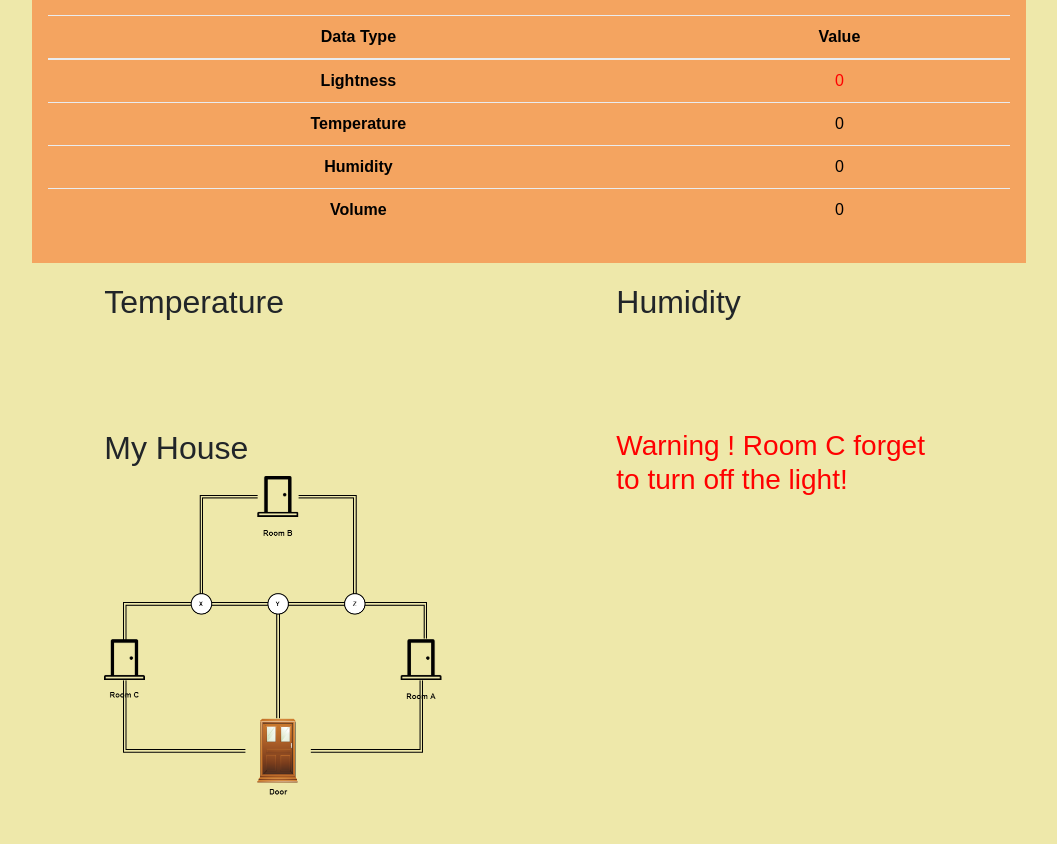
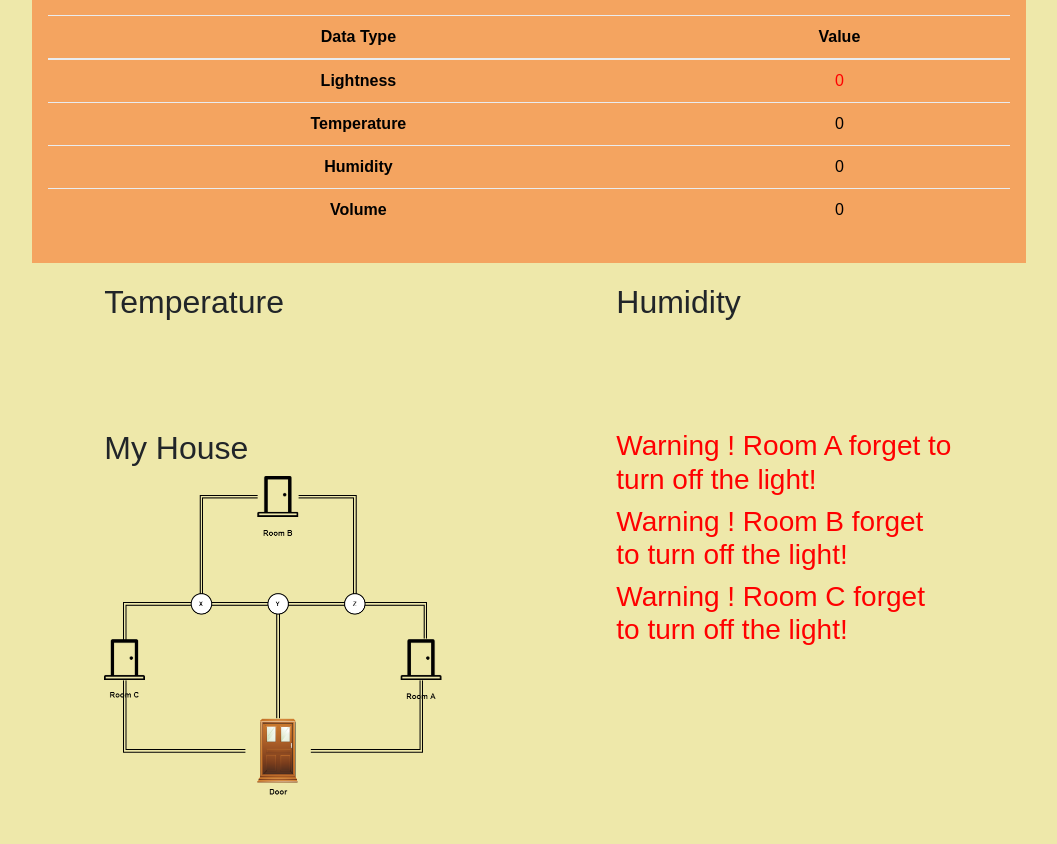
Before and after one commit to dimension4TW/Duckie-Servent, a Flask app: page /display in a window 1280 px wide. Shown: the part 321-1165 px from the top of the page, without its empty margins (111-1168 px from the left). Run offline with Flask 2, Linux system fonts and the light colour scheme; some libraries are stand-ins or nearby versions.

Commit message:
update turn off light
update turn off light

```diff
--- a/templates/display.html
+++ b/templates/display.html
@@ -153,7 +153,9 @@
          <div class="chart">
 
 
-           <h3 id="light-warning" style="color:red;"> </h3>
+            <h3 id="light-warningA" style="color:red;"> </h3>
+			<h3 id="light-warningB" style="color:red;"> </h3>
+			<h3 id="light-warningC" style="color:red;"> </h3>
          </div>
        </div>
   </div>
@@ -179,7 +181,7 @@
 		  $('#lightA').text(data.environmentA.lightness);
           if(data.environmentA.lightness <50){
             $('#lightA').text(data.environmentA.lightness).css('color', 'red');
-            $('#light-warning').text(" Warning ! Room A forget to turn off the light!");
+            $('#light-warningA').text(" Warning ! Room A forget to turn off the light!");
           }
           else{
             $('#lightA').text(data.environmentA.lightness).css('color', 'black');
@@ -193,7 +195,7 @@
 		  if(data.environmentB.lightness <50){
             $('#lightB').text(data.environmentB.lightness).css('color', 'red');
 
-            $('#light-warning').text(" Warning ! Room B forget to turn off the light!");
+            $('#light-warningB').text(" Warning ! Room B forget to turn off the light!");
           }
           else{
             $('#lightB').text(data.environmentB.lightness).css('color', 'black');
@@ -207,7 +209,7 @@
           $('#lightC').text(data.environmentC.lightness);
 		  if(data.environmentB.lightness <50){
             $('#lightC').text(data.environmentC.lightness).css('color', 'red');
-            $('#light-warning').text("Warning ! Room C forget to turn off the light!");
+            $('#light-warningC').text("Warning ! Room C forget to turn off the light!");
           }
           else{
             $('#lightC').text(data.environmentC.lightness).css('color', 'black');
```
